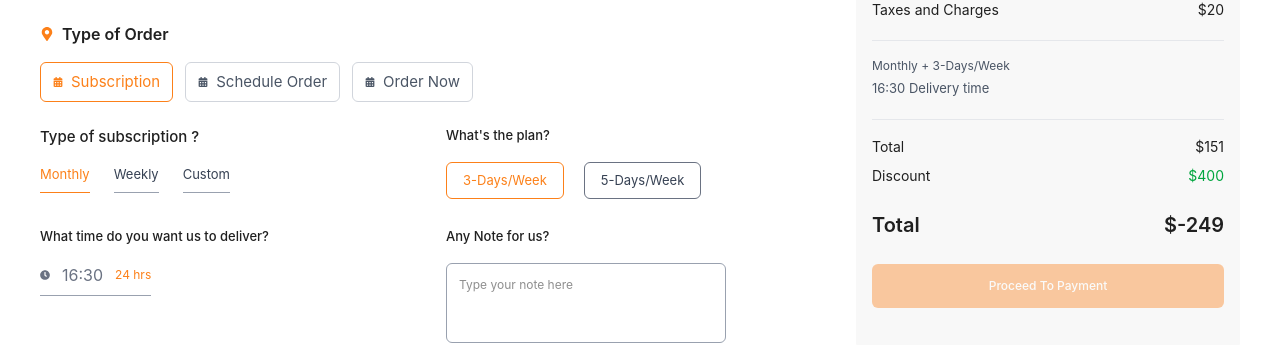
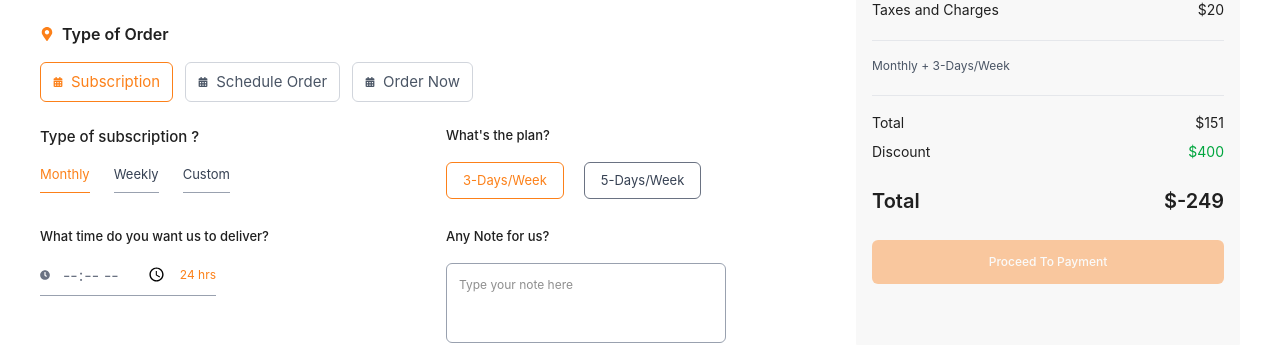
Before and after one commit to JohnMabas/FitMe, a React (Vite) app: page /checkout in a window 1280 px wide. Shown: the part 435-780 px from the top of the page. Built offline with nearby package versions, Linux system fonts and the light colour scheme; no server answers.

Commit message:
updated checkout

```diff
--- a/src/components/Checkout.jsx
+++ b/src/components/Checkout.jsx
@@ -93,7 +93,7 @@ export default function Checkout() {
       }
     }
 
-    alert("Checkout details are ready for payment!");
+    alert(`Payment of $${total} Successful`);
   };
 
   // =========================
@@ -424,8 +424,7 @@ export default function Checkout() {
                         max-w-70
                         items-center
                         gap-3
-                        rounded-md
-                        border
+                        border-b
                         border-gray-300
                         px-3
                         py-3
@@ -483,7 +482,7 @@ export default function Checkout() {
                         items-center
                         gap-3
                         rounded-md
-                        border
+                        border-b
                         border-gray-300
                         px-3
                         py-3
@@ -615,7 +614,7 @@ export default function Checkout() {
                     />
 
                     <span className="text-[16px] text-gray-500">
-                      16:30
+                      <input type="time" />
                     </span>
 
                     <span className="text-[12px] text-[#FC8019]">
@@ -886,9 +885,7 @@ export default function Checkout() {
                     {subscription} + {plan}
                   </p>
 
-                  <p className="mt-1 text-[13px] text-gray-600">
-                    16:30 Delivery time
-                  </p>
+
                 </>
 
               )}
```
